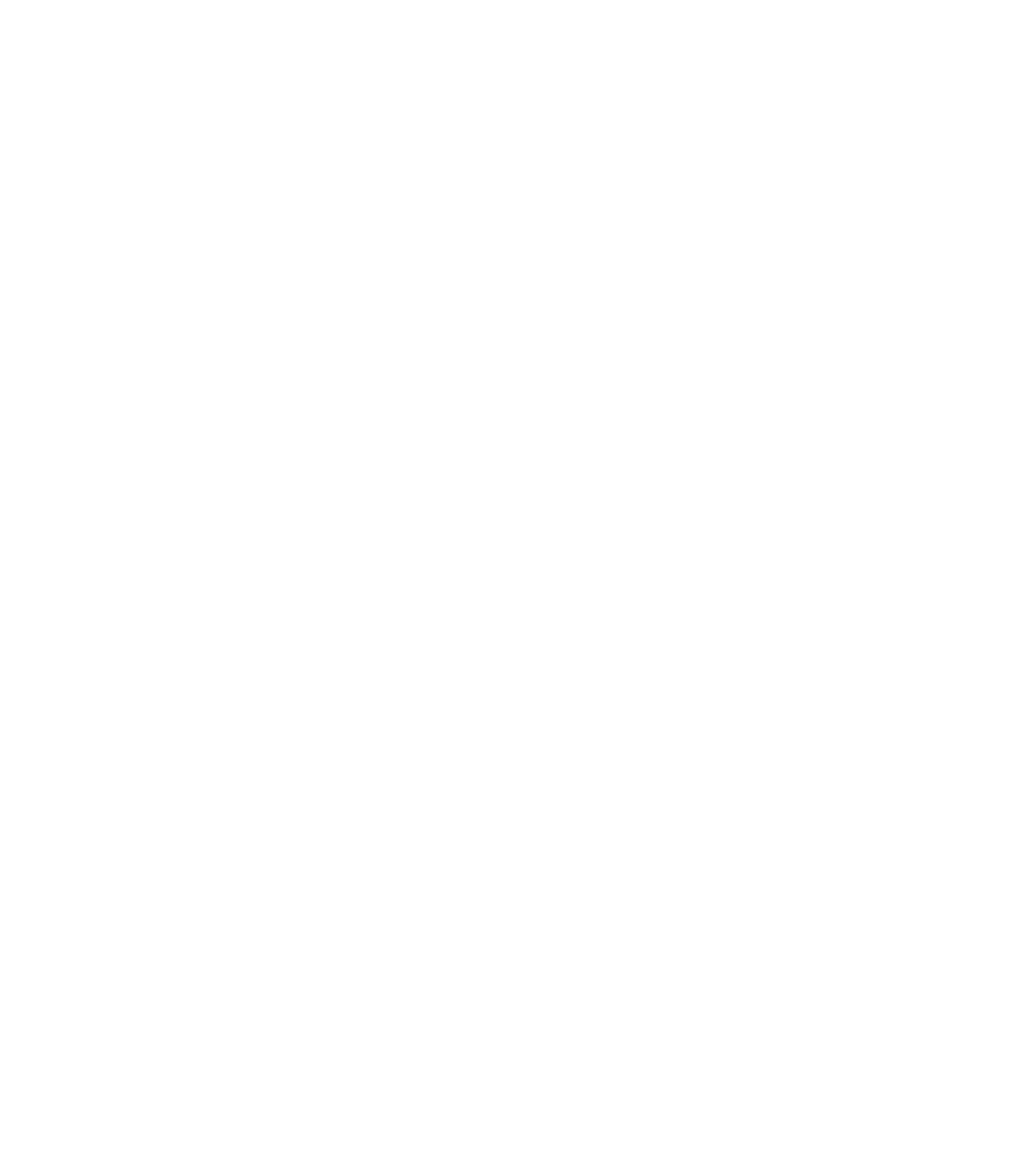
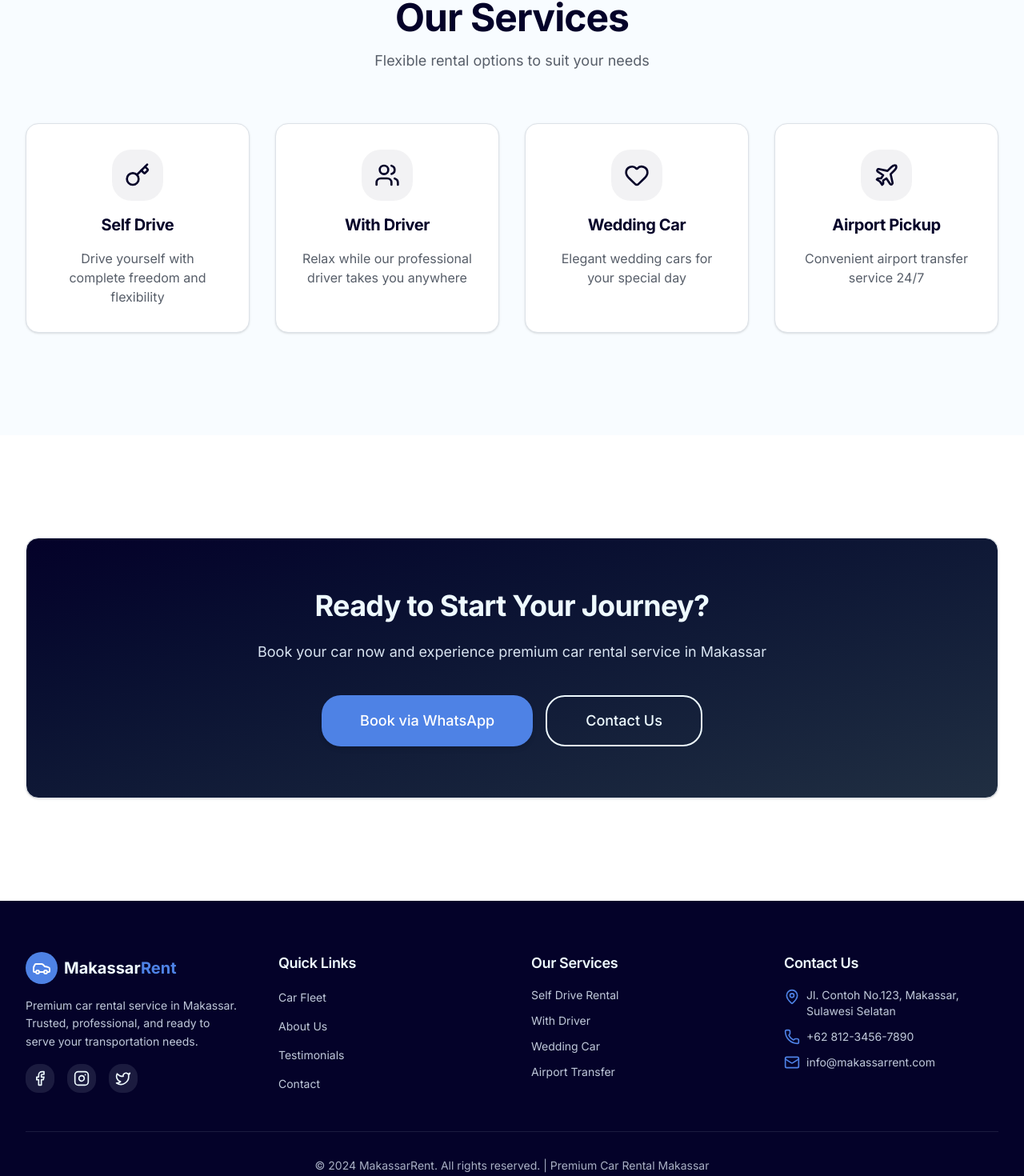
Before and after one commit to pakdhel/makassar-rent-car-new, a Next.js app: page / in a window 1280 px wide. Shown: the part 2702-4172 px from the top of the page at 80% size. Before the commit the page ends 2572 px from the top, so only its background shows below. Built offline with nearby package versions, Linux system fonts and the light colour scheme.

Commit message:
cta footer services

```diff
--- /dev/null
+++ b/src/app/components/CallToAction.jsx
@@ -0,0 +1,42 @@
+"use client";
+
+import { useState } from "react";
+import { Button } from "@/components/ui/button";
+import { Card } from "@/components/ui/card";
+import Link from "next/link";
+
+export default function CallToAction() {
+    const [isBookingOpen, setIsBookingOpen] = useState(false);
+
+    return(
+        <section className="section-spacing">
+        <div className="container-premium">
+          <Card className="card-premium p-12 md:p-16 text-center space-y-6 bg-linear-to-br from-primary to-secondary text-primary-foreground">
+            <h2 className="text-3xl md:text-4xl font-bold">
+              Ready to Start Your Journey?
+            </h2>
+            <p className="text-lg text-primary-foreground/90 max-w-2xl mx-auto">
+              Book your car now and experience premium car rental service in Makassar
+            </p>
+            <div className="flex flex-col sm:flex-row gap-4 justify-center pt-4">
+              <Button
+                variant="accent"
+                size="xl"
+                onClick={() => setIsBookingOpen(true)}
+              >
+                Book via WhatsApp
+              </Button>
+              <Button
+                variant="outline"
+                size="xl"
+                className="border-primary-foreground text-primary-foreground hover:bg-primary-foreground hover:text-primary"
+                asChild
+              >
+                <Link href="/contact">Contact Us</Link>
+              </Button>
+            </div>
+          </Card>
+        </div>
+      </section>
+    )
+}
--- /dev/null
+++ b/src/app/components/Footer.jsx
@@ -0,0 +1,101 @@
+import Link from "next/link";
+import { Car, Phone, Mail, MapPin, Facebook, Instagram, Twitter } from "lucide-react";
+
+export default function Footer() {
+    return(
+        <footer className="bg-primary text-primary-foreground">
+            <div className="container-premium py-16">
+                <div className="grid grid-cols-1 md:grid-cols-4 gap-12">
+                {/* Brand */}
+                <div className="space-y-4">
+                    <div className="flex items-center gap-2">
+                    <div className="p-2 bg-accent rounded-xl">
+                        <Car className="w-6 h-6 text-white" />
+                    </div>
+                    <span className="text-xl font-bold">
+                        Makassar<span className="text-accent">Rent</span>
+                    </span>
+                    </div>
+                    <p className="text-sm text-primary-foreground/80 leading-relaxed">
+                    Premium car rental service in Makassar. Trusted, professional, and ready to serve your transportation needs.
+                    </p>
+                    <div className="flex gap-4">
+                    <a href="#" className="p-2 bg-primary-foreground/10 rounded-lg hover:bg-accent transition-colors">
+                        <Facebook className="w-5 h-5" />
+                    </a>
+                    <a href="#" className="p-2 bg-primary-foreground/10 rounded-lg hover:bg-accent transition-colors">
+                        <Instagram className="w-5 h-5" />
+                    </a>
+                    <a href="#" className="p-2 bg-primary-foreground/10 rounded-lg hover:bg-accent transition-colors">
+                        <Twitter className="w-5 h-5" />
+                    </a>
+                    </div>
+                </div>
+
+                {/* Quick Links */}
+                <div>
+                    <h3 className="font-semibold text-lg mb-4">Quick Links</h3>
+                    <ul className="space-y-3">
+                    <li>
+                        <Link href="/cars" className="text-sm text-primary-foreground/80 hover:text-accent transition-colors">
+                        Car Fleet
+                        </Link>
+                    </li>
+                    <li>
+                        <Link href="/about" className="text-sm text-primary-foreground/80 hover:text-accent transition-colors">
+                        About Us
+                        </Link>
+                    </li>
+                    <li>
+                        <Link href="/testimonials" className="text-sm text-primary-foreground/80 hover:text-accent transition-colors">
+                        Testimonials
+                        </Link>
+                    </li>
+                    <li>
+                        <Link href="/contact" className="text-sm text-primary-foreground/80 hover:text-accent transition-colors">
+                        Contact
+                        </Link>
+                    </li>
+                    </ul>
+                </div>
+
+                {/* Services */}
+                <div>
+                    <h3 className="font-semibold text-lg mb-4">Our Services</h3>
+                    <ul className="space-y-3">
+                    <li className="text-sm text-primary-foreground/80">Self Drive Rental</li>
+                    <li className="text-sm text-primary-foreground/80">With Driver</li>
+                    <li className="text-sm text-primary-foreground/80">Wedding Car</li>
+                    <li className="text-sm text-primary-foreground/80">Airport Transfer</li>
+                    </ul>
+                </div>
+
+                {/* Contact Info */}
+                <div>
+                    <h3 className="font-semibold text-lg mb-4">Contact Us</h3>
+                    <ul className="space-y-3">
+                    <li className="flex items-start gap-2">
+                        <MapPin className="w-5 h-5 text-accent mt-0.5 shrink-0" />
+                        <span className="text-sm text-primary-foreground/80">Jl. Contoh No.123, Makassar, Sulawesi Selatan</span>
+                    </li>
+                    <li className="flex items-center gap-2">
+                        <Phone className="w-5 h-5 text-accent shrink-0" />
+                        <span className="text-sm text-primary-foreground/80">+62 812-3456-7890</span>
+                    </li>
+                    <li className="flex items-center gap-2">
+                        <Mail className="w-5 h-5 text-accent shrink-0" />
+                        <span className="text-sm text-primary-foreground/80">info@makassarrent.com</span>
+                    </li>
+                    </ul>
+                </div>
+                </div>
+
+                <div className="mt-12 pt-8 border-t border-primary-foreground/10">
+                <p className="text-center text-sm text-primary-foreground/70">
+                    © 2024 MakassarRent. All rights reserved. | Premium Car Rental Makassar
+                </p>
+                </div>
+            </div>
+        </footer>
+    );
+}
--- /dev/null
+++ b/src/app/components/Services.jsx
@@ -0,0 +1,62 @@
+import { Card } from "@/components/ui/card";
+import {
+    Users,
+    Key,
+    Heart,
+    Plane
+  } from "lucide-react";
+
+export default function Services() {
+    const services = [
+        {
+          icon: Key,
+          title: "Self Drive",
+          description: "Drive yourself with complete freedom and flexibility",
+        },
+        {
+          icon: Users,
+          title: "With Driver",
+          description: "Relax while our professional driver takes you anywhere",
+        },
+        {
+          icon: Heart,
+          title: "Wedding Car",
+          description: "Elegant wedding cars for your special day",
+        },
+        {
+          icon: Plane,
+          title: "Airport Pickup",
+          description: "Convenient airport transfer service 24/7",
+        },
+    ];
+
+    return(
+        <section className="section-spacing bg-muted/30">
+        <div className="container-premium">
+          <div className="text-center mb-16 space-y-4">
+            <h2 className="text-4xl md:text-5xl font-bold">Our Services</h2>
+            <p className="text-lg text-muted-foreground max-w-2xl mx-auto">
+              Flexible rental options to suit your needs
+            </p>
+          </div>
+
+          <div className="grid md:grid-cols-2 lg:grid-cols-4 gap-8">
+            {services.map((service, index) => (
+              <Card
+                key={index}
+                className="card-premium p-8 text-center space-y-4 hover:border-accent hover:border-2 transition-all duration-300"
+              >
+                <div className="inline-flex p-4 bg-primary/5 rounded-2xl">
+                  <service.icon className="w-8 h-8 text-primary" />
+                </div>
+                <h3 className="text-xl font-bold">{service.title}</h3>
+                <p className="text-muted-foreground">
+                  {service.description}
+                </p>
+              </Card>
+            ))}
+          </div>
+        </div>
+      </section>
+    );
+}
--- a/src/app/page.js
+++ b/src/app/page.js
@@ -3,6 +3,9 @@ import Navbar from "./components/Navbar";
 import HeroSection from "./components/HeroSection";
 import FeaturedCars from "./components/FeaturedCars";
 import WhyChooseUs from "./components/WhyChooseUs";
+import Services from "./components/Services";
+import CallToAction from "./components/CallToAction";
+import Footer from "./components/Footer";
 
 
 export default function Home() {
@@ -16,7 +19,10 @@ export default function Home() {
           <HeroSection />
           <FeaturedCars />
           <WhyChooseUs />
+          <Services />
+          <CallToAction />
         </div>
+        <Footer />
       </main>
     </>
   );
```
